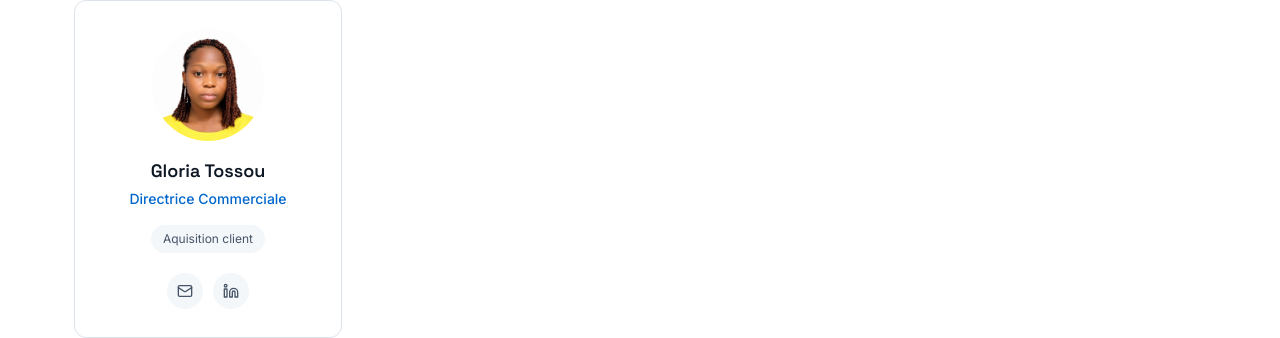
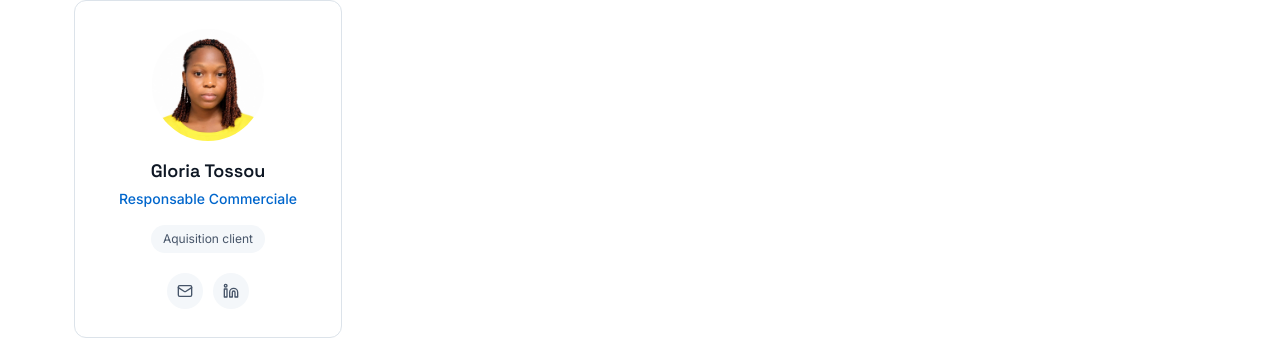
Before and after one commit to Sidoine18/konfortechb-nin, a Next.js app: page /equipe in a window 1280 px wide. Shown: the part 1140-1478 px from the top of the page. Built offline with nearby package versions, Linux system fonts and the light colour scheme; no server answers.

Commit message:
Update role and photoAlt for Gloria Tossou

```diff
--- a/data/team.ts
+++ b/data/team.ts
@@ -39,9 +39,9 @@ export const team: TeamMember[] = [
   {
     slug: 'gloria-tossou',
     name: 'Gloria Tossou',
-    role: 'Directrice Commerciale',
+    role: 'Responsable Commerciale',
     photo: '/gallery/team/gloria-tossou.jpg',
-    photoAlt: 'Gloria Tossou, directrice commerciale chez KONFORTECH BÉNIN',
+    photoAlt: 'Gloria Tossou, responsable commerciale chez KONFORTECH BÉNIN',
     //bio: "Une ou deux phrases factuelles sur son rôle dans l'entreprise.",
     expertise: ['Aquisition client'],
     email: 'tossouseminvo@gmail.com',
```
